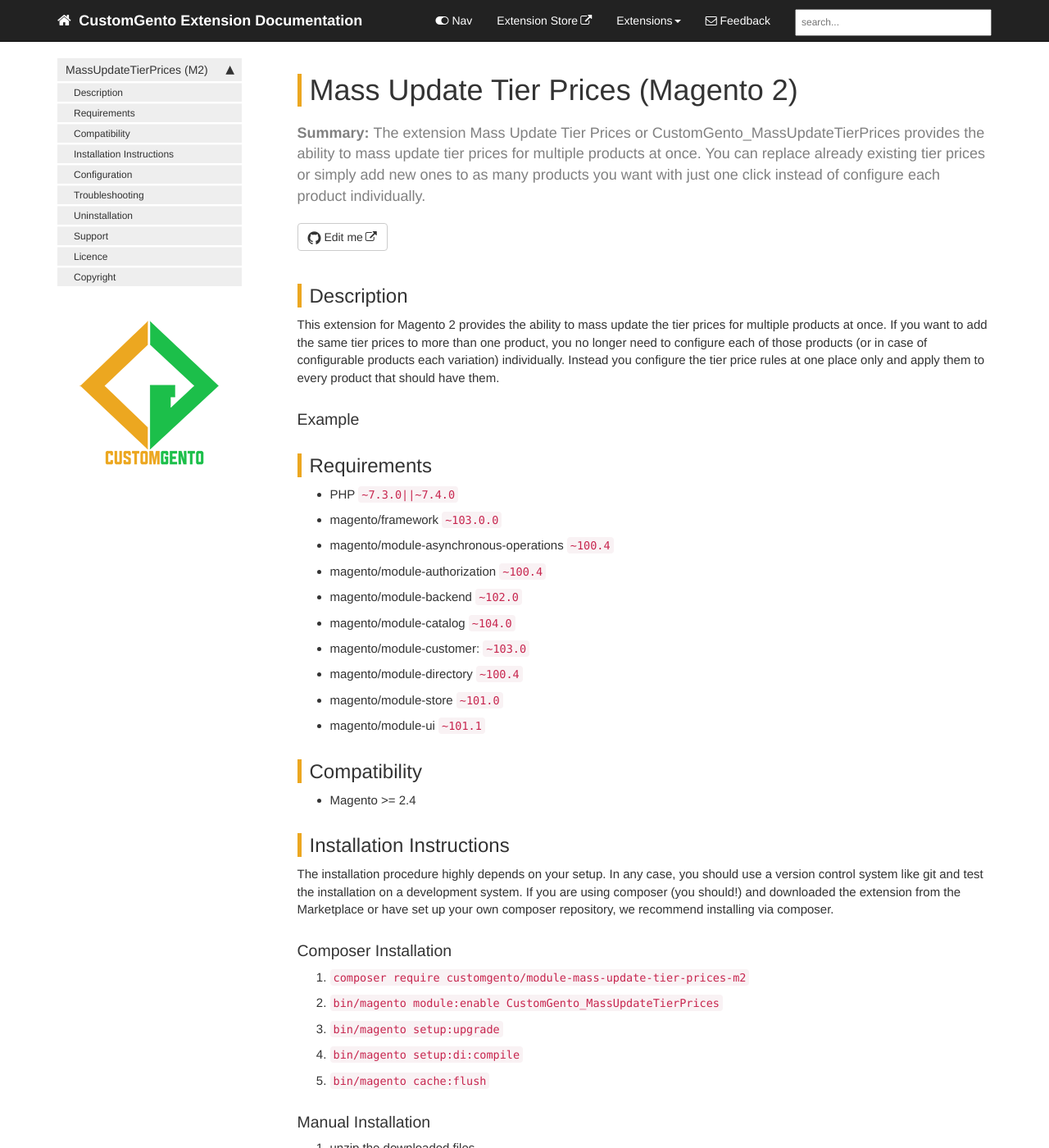
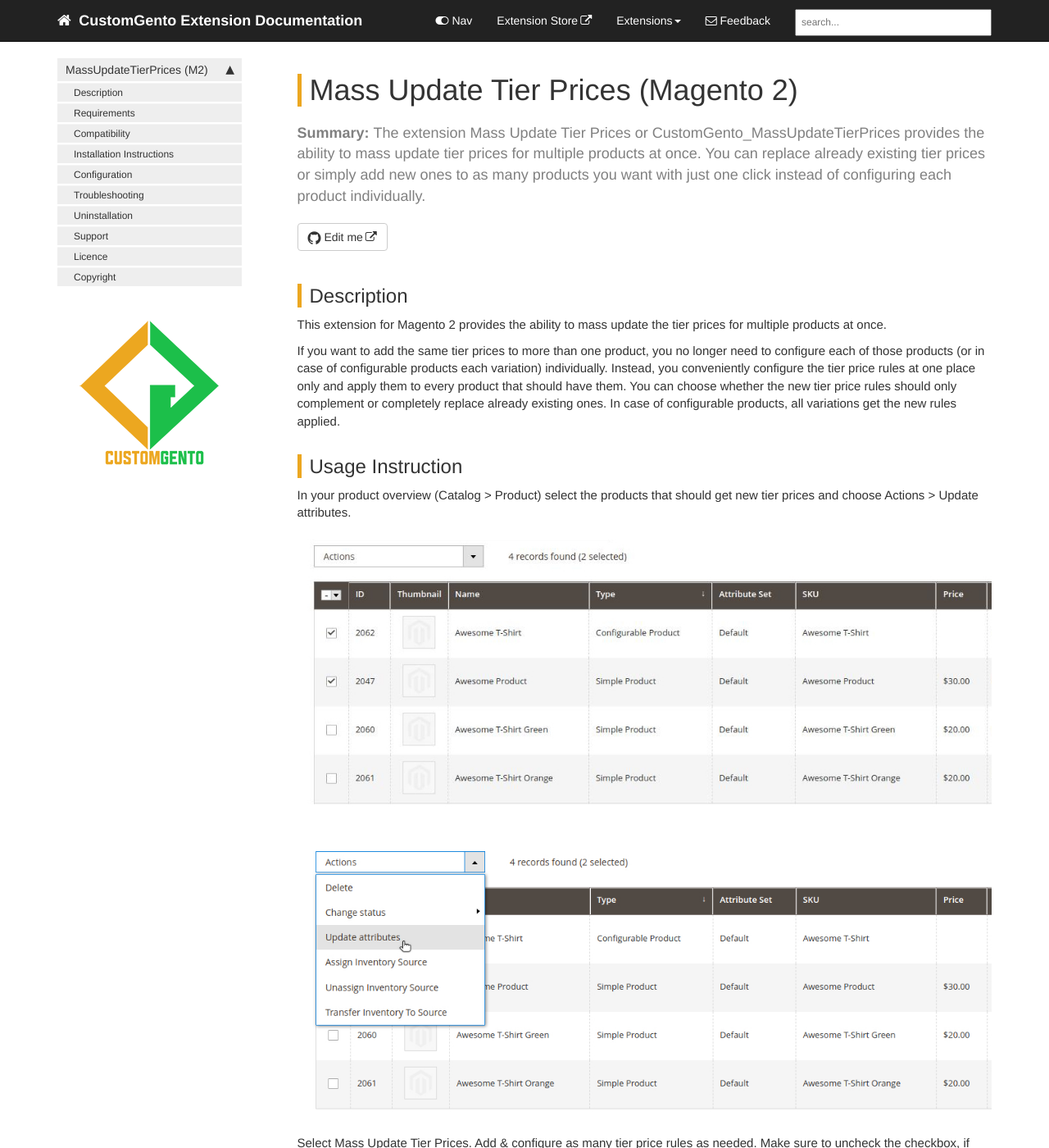
Before and after one commit to customgento/docs, a Jekyll site: the page built from pages/mass-update-tier-prices-m2.md, in a window 1280 px wide and 1400 px high. Shown: the whole window at 82% size. Built offline with Jekyll 4.4.1, drawn with Linux system fonts in a browser that asks for light colours; comment, search, counter and statistics services are not loaded; some of the changed text lies outside the part shown.

Commit message:
Add Usage Instructions

```diff
--- a/pages/mass-update-tier-prices-m2.md
+++ b/pages/mass-update-tier-prices-m2.md
@@ -1,16 +1,32 @@
 ---
 title: Mass Update Tier Prices (Magento 2)
 permalink: mass-update-tier-prices-m2.html
-summary: "The extension Mass Update Tier Prices or CustomGento_MassUpdateTierPrices provides the ability to mass update tier prices for multiple products at once. You can replace already existing tier prices or simply add new ones to as many products you want with just one click instead of configure each product individually."
+summary: "The extension Mass Update Tier Prices or CustomGento_MassUpdateTierPrices provides the ability to mass update tier prices for multiple products at once. You can replace already existing tier prices or simply add new ones to as many products you want with just one click instead of configuring each product individually."
 sidebar: mutp_m2_sidebar
 toc: false
 ---
 
 ## Description
-This extension for Magento 2 provides the ability to mass update the tier prices for multiple products at once. If you want to add the same tier prices to more than one product, you no longer need to configure each of those products (or in case of configurable products each variation) individually. Instead you configure the tier price rules at one place only and apply them to every product that should have them.
+This extension for Magento 2 provides the ability to mass update the tier prices for multiple products at once.
 
-### Example
+If you want to add the same tier prices to more than one product, you no longer need to configure each of those products (or in case of configurable products each variation) individually. Instead, you conveniently configure the tier price rules at one place only and apply them to every product that should have them. You can choose whether the new tier price rules should only complement or completely replace already existing ones. In case of configurable products, all variations get the new rules applied.
 
+## Usage Instruction
+In your product overview (Catalog > Product) select the products that should get new tier prices and choose Actions > Update attributes.
+
+![Select Products]({{ "images/mass-update-tier-prices-m2/select-items.jpg" }} "Select Products")
+
+![Choose Update Attributes]({{ "images/mass-update-tier-prices-m2/update-attribute.jpg" }} "Choose Update Attributes")
+
+Select Mass Update Tier Prices. Add & configure as many tier price rules as needed. Make sure to uncheck the checkbox, if you do not wish to replace already existing tier price rules of the products (if the products do not have tier price rules attached yet, you can leave the checkbox clicked). Hit Safe when finished.
+
+![Mass Update Tier Prices Extension]({{ "images/mass-update-tier-prices-m2/configure-rules-form.jpg" }} "Mass Update Tier Prices Extension")
+
+![Configure The Tier Price Rules]({{ "images/mass-update-tier-prices-m2/configure-rules.jpg" }} "Configure The Tier Price Rules")
+
+Go back to you product overview, open one of the altered products and navigate to Advanced Pricing. The tier price rules are applied now. If you chose a configurable product, the rules are automatically applied to all it's variations now.
+
+![Tier Prices Applied To Product]({{ "images/mass-update-tier-prices-m2/check-product.jpg" }} "Tier Prices Applied To Product")
 
 ## Requirements
 - PHP `~7.3.0||~7.4.0`
@@ -48,7 +64,7 @@ If you are using composer (you should!) and downloaded the extension from the Ma
 7. `bin/magento cache:flush`
 
 ## Configuration
-
+Conveniently, the extension is enabled by default. No configurations needed.
 
 ## Troubleshooting - I installed the extension, but it does not work
 1. Do you use the latest version of the extension?
```
Also changed, not shown: images/mass-update-tier-prices-m2/check-product.jpg (added), images/mass-update-tier-prices-m2/configure-rules-form.jpg (added), images/mass-update-tier-prices-m2/configure-rules.jpg (added), images/mass-update-tier-prices-m2/select-items.jpg (added), images/mass-update-tier-prices-m2/update-attribute.jpg (added).
